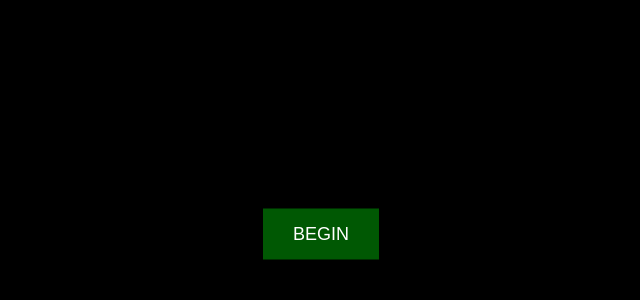
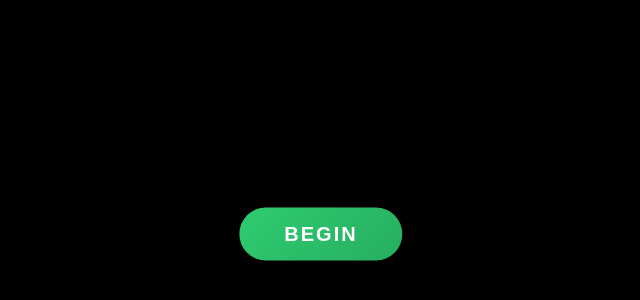
Before and after one commit to BaryonDev/McServer, a plain HTML site: page index.html in a window 1280 px wide. Shown: the part 166-466 px from the top of the page, without its empty margins (319-959 px from the left). Drawn offline with Linux system fonts and the light colour scheme.

Commit message:
Update index.html

```diff
--- a/index.html
+++ b/index.html
@@ -31,13 +31,30 @@
     top: 50%;
     left: 50%;
     transform: translate(-50%, -50%);
-            padding: 15px 30px;
-            font-size: 18px;
-            background-color: #005803;
+    padding: 15px 45px;
+    font-size: 20px;
+    font-weight: bold;
+    letter-spacing: 2px;
+    background: linear-gradient(135deg, #2ecc71, #27ae60);
     color: white;
     border: none;
+    border-radius: 50px;
+    box-shadow: 0 10px 20px rgba(0, 0, 0, 0.2);
+    text-transform: uppercase;
+    transition: all 0.3s ease;
     cursor: pointer;
     z-index: 10;
+}
+
+#beginButton:hover {
+    transform: translate(-50%, -50%) scale(1.05);
+    box-shadow: 0 15px 25px rgba(0, 0, 0, 0.3);
+    background: linear-gradient(135deg, #27ae60, #2ecc71);
+}
+
+#beginButton:active {
+    transform: translate(-50%, -50%) scale(0.95);
+    box-shadow: 0 5px 10px rgba(0, 0, 0, 0.2);
 }
         #titleOverlay {
             position: fixed;
```
Lines whose indentation alone changed are shown as unchanged.
